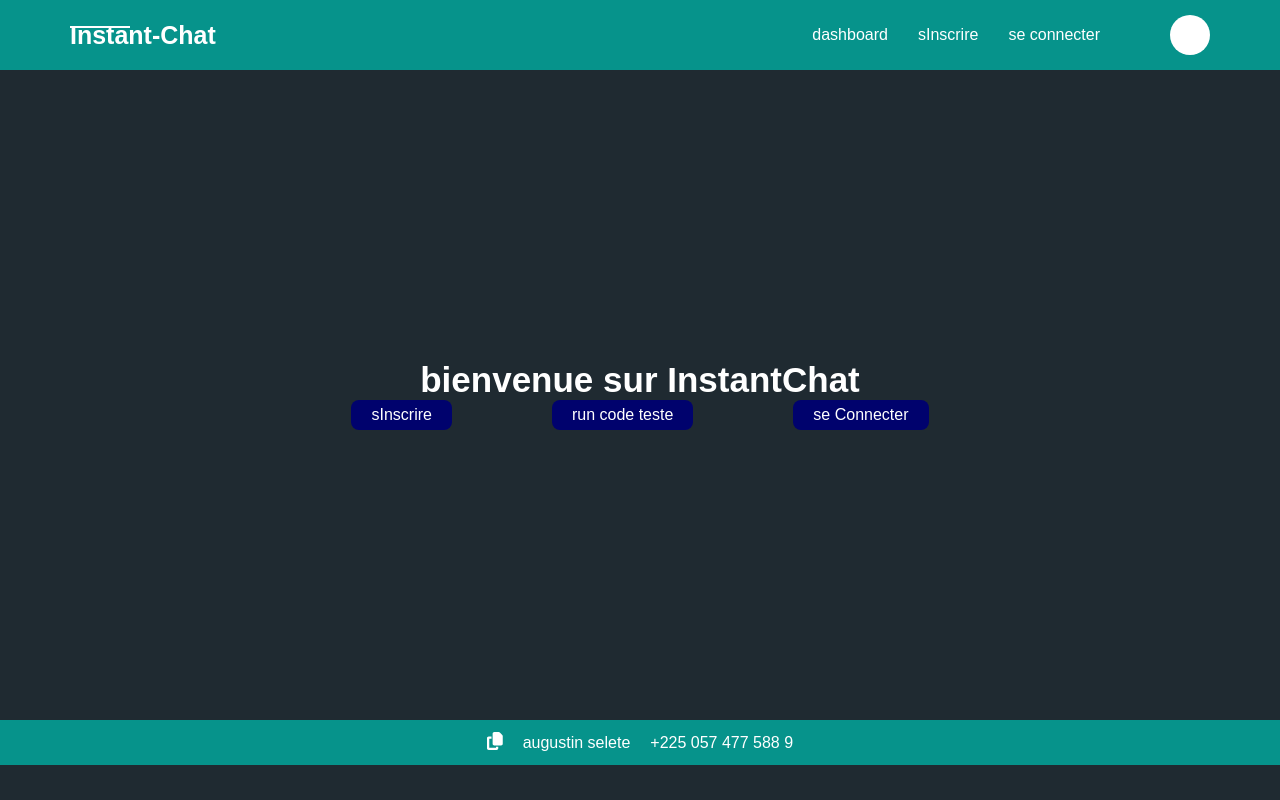
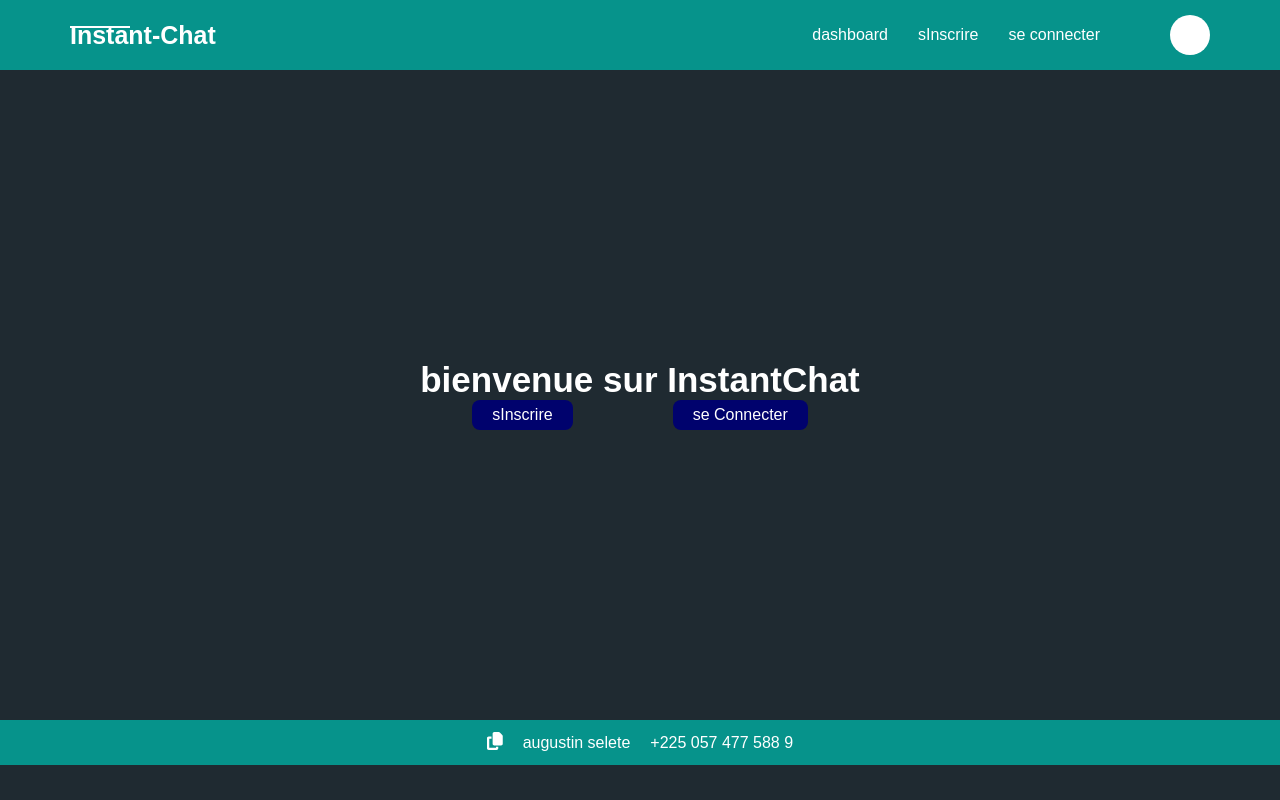
Before and after one commit to august-dev-pro/instantchat, a Next.js app: page / in a window 1280 px wide. Built offline with nearby package versions, Linux system fonts and the light colour scheme.

Commit message:
1st test for the app

```diff
--- a/app/page.tsx
+++ b/app/page.tsx
@@ -1,41 +1,13 @@
 "use client";
 import Link from "next/link";
 import "./page.css";
-import { db } from "./fireBaseConfig";
-import { collection, addDoc } from "firebase/firestore";
 import React, { useState } from "react";
-async function addData(name: string, email: string, message: string) {
-  try {
-    const docRef = await addDoc(collection(db, "message"), {
-      name: name,
-      email: email,
-      message: message,
-    });
-    console.log(`document writen with id ${docRef.id}`);
-    return true;
-  } catch (error) {
-    console.log(`error for trying: ${error}`);
-    return false;
-  }
-}
+
 export default function Home() {
   //const [name, setName] = useState("")
   const name = "augustin";
   const email = "augustin@gmail.com";
   const message = "lorem lorem lortzem lorem";
-
-  async function handlesubmit() {
-    console.log("handle submit clicked");
-
-    const add = await addData(name, email, message);
-    if (add) {
-      console.log(
-        `added success for the store with: ${name}, ${email}, ${message}`
-      );
-    } else {
-      console.log(`added failled try again or see the console erreo`);
-    }
-  }
   return (
     <div className="home">
       <div className="home_container container">
@@ -50,9 +22,7 @@ export default function Home() {
               <Link href={"/register"}>
                 <button className="action">sInscrire</button>
               </Link>
-              <button onClick={() => handlesubmit()} className="action">
-                run code teste
-              </button>
+
               <Link href={"/login"}>
                 <button className="action">se Connecter</button>
               </Link>
```
